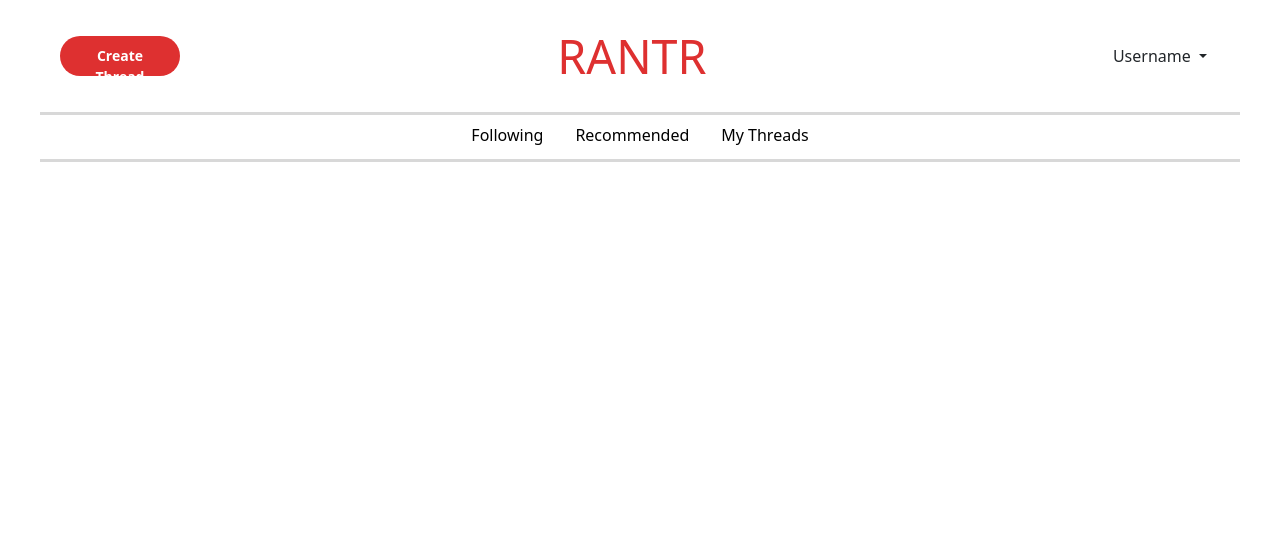
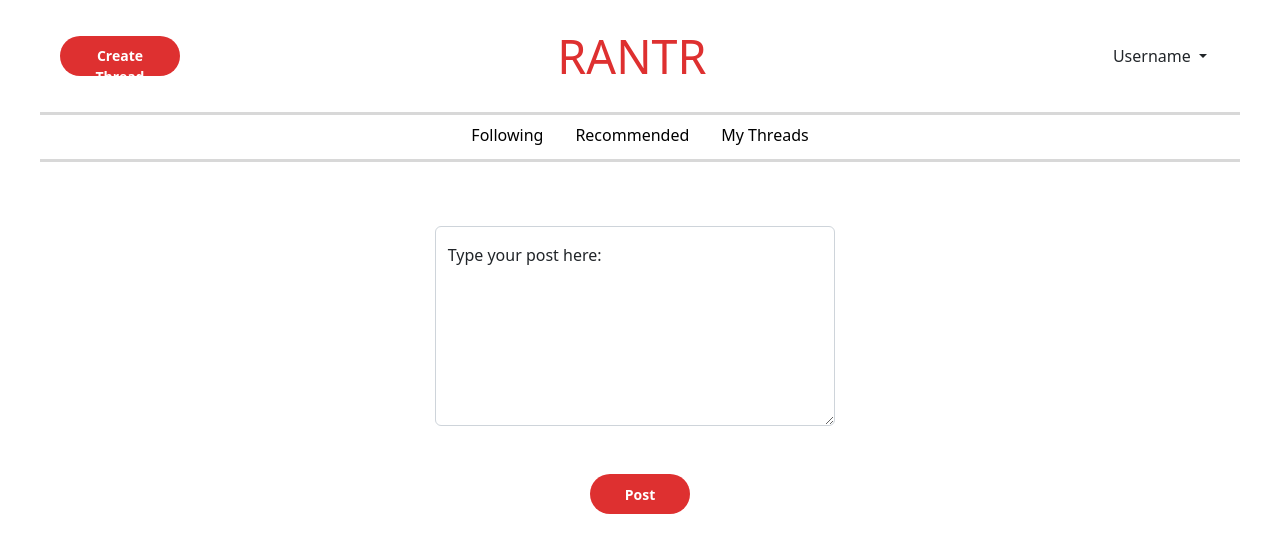
Before and after one commit to SamuelEHolroyd/Rantr_Web_App, an Angular app in the folder Rantr-Web-App/: page /create-thread in a window 1280 px wide. Shown: the top 552 px of the page. Built offline with nearby package versions, Linux system fonts and the light colour scheme.

Commit message:
Create post form

```diff
--- a/Rantr-Web-App/src/app/app.module.ts
+++ b/Rantr-Web-App/src/app/app.module.ts
@@ -16,6 +16,7 @@ import { MyThreadsLayoutComponent } from './layouts/my-threads-layout/my-threads
 import { AccountDetailsLayoutComponent } from './layouts/account-details-layout/account-details-layout.component';
 import { SettingLayoutComponent } from './layouts/setting-layout/setting-layout.component';
 import { CreateThreadsLayoutComponent } from './layouts/create-threads-layout/create-threads-layout.component';
+import { CreateThreadFormComponent } from './components/create-thread-form/create-thread-form.component';
 
 @NgModule({
   declarations: [
@@ -33,6 +34,7 @@ import { CreateThreadsLayoutComponent } from './layouts/create-threads-layout/cr
     AccountDetailsLayoutComponent,
     SettingLayoutComponent,
     CreateThreadsLayoutComponent,
+    CreateThreadFormComponent,
   ],
   imports: [
     BrowserModule,
--- /dev/null
+++ b/Rantr-Web-App/src/app/components/create-thread-form/create-thread-form.component.css
@@ -0,0 +1,16 @@
+.threadBox{
+    block-size: 200px;
+    width: 400px;
+    align-content: center;
+}
+
+.create {
+    text-align: center;
+    background-color: rgb(222, 48, 48);
+    color: white;
+    font-weight: bold;
+    border-radius: 30px;
+    font-size: 14px;
+    width: 100px;
+    block-size: 40px;
+}
--- /dev/null
+++ b/Rantr-Web-App/src/app/components/create-thread-form/create-thread-form.component.html
@@ -0,0 +1,9 @@
+<form class="d-flex-container text-center pt-5">
+  <div class="row pt-3 justify-content-center">
+    <div class="col-sm-4 form-floating">
+      <textarea class="form-control threadBox" maxlength="300" placeholder="Post goes here" id="post"></textarea>
+      <label for="floatingTextarea" class="ps-4">Type your post here:</label>
+      <button routerLink="/my-threads" type="submit" class="btn create mt-5">Post</button>
+    </div>
+  </div>
+</form>
--- a/Rantr-Web-App/src/app/layouts/create-threads-layout/create-threads-layout.component.html
+++ b/Rantr-Web-App/src/app/layouts/create-threads-layout/create-threads-layout.component.html
@@ -1,2 +1,3 @@
 <app-profile-navbar></app-profile-navbar>
 <app-threadlist-navbar></app-threadlist-navbar>
+<app-create-thread-form></app-create-thread-form>
```
Also changed, not shown: Rantr-Web-App/src/app/components/create-thread-form/create-thread-form.component.ts (added, +10 -0 lines), 1 other file (tests, documents, lock files or other folders).
